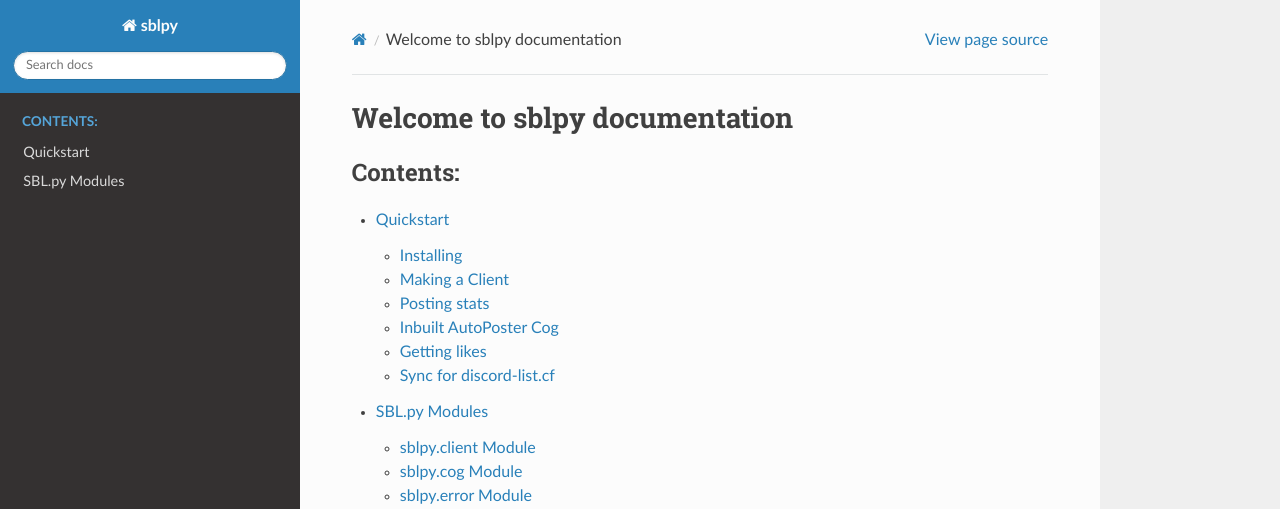
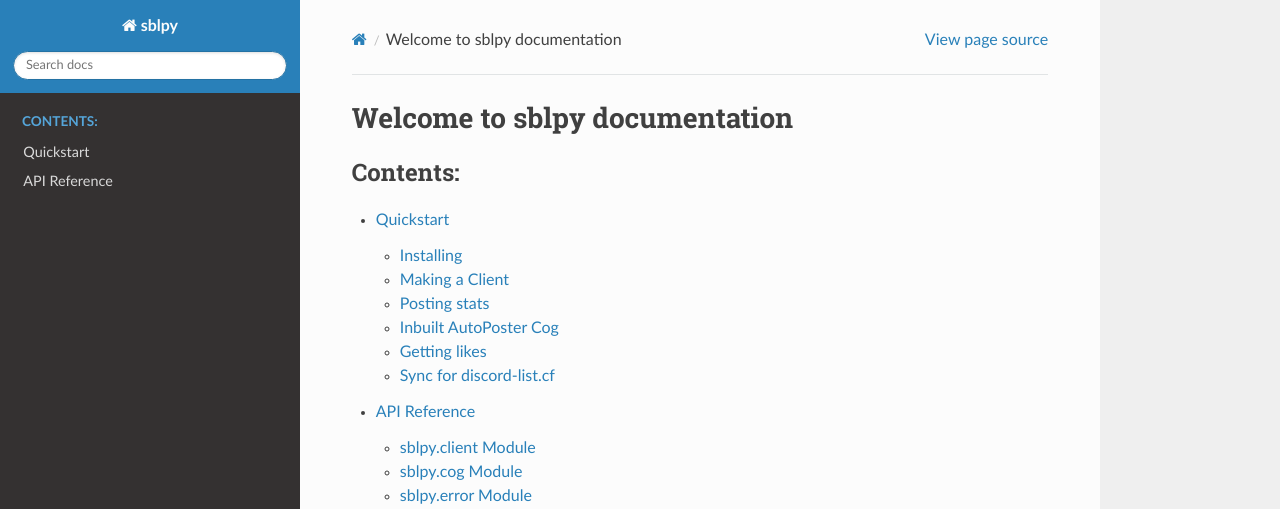
Before and after one commit to Rishiraj0100/SBL.py, a Sphinx documentation site: the page built from docs/index.rst, in a window 1280 px wide. Shown: the top 509 px of the page. Built offline with Sphinx 7.4.7 and the Read the Docs theme 2.0.0, drawn with Linux system fonts in a browser that asks for light colours; the version number could not be read and is left out.

Commit message:
Update api.rst

```diff
--- a/docs/api.rst
+++ b/docs/api.rst
@@ -1,6 +1,6 @@
 .. currentmodule:: sblpy
 
-SBL.py Modules
+API Reference
 =================
 
 sblpy.client Module
```
